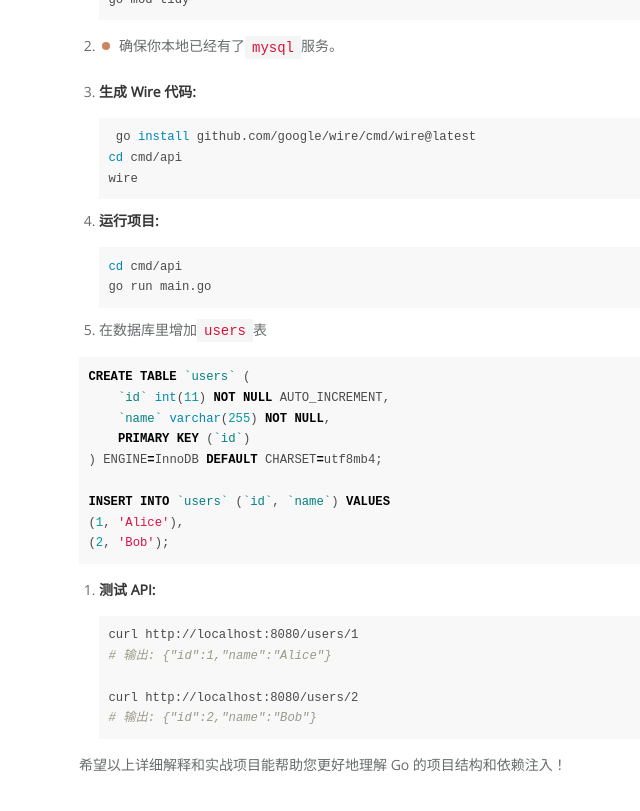
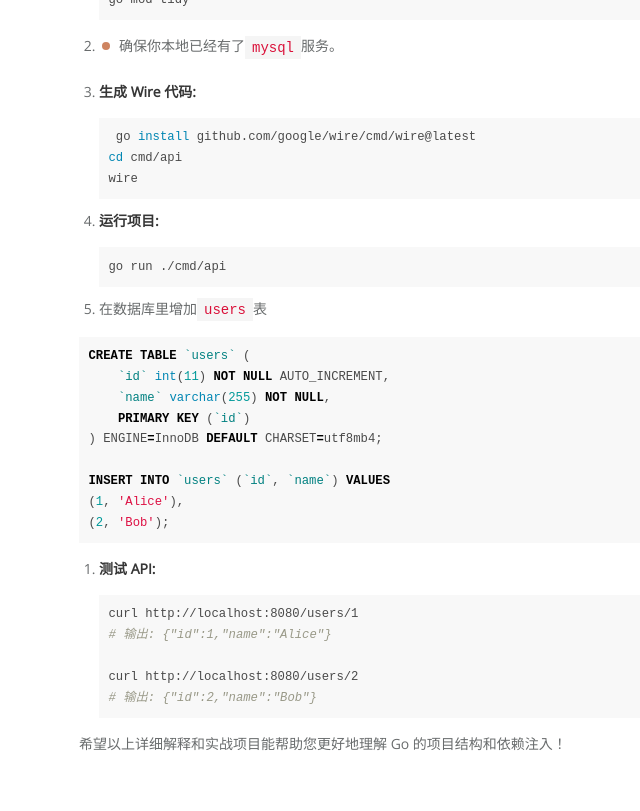
Before and after one commit to SincereMa/SincereMa.github.io, a Jekyll site: the page built from _posts/2025-03-16-learn-go-day-8-10.md, in a window 1280 px wide and 900 px high, scrolled down 12094 px. Shown: the top 811 px of the window, without its empty margins (6-646 px from the left). Built offline with Jekyll 4.4.1, drawn with Linux system fonts in a browser that asks for light colours; comment, search, counter and statistics services are not loaded.

Commit message:
update day8

````diff
--- a/_posts/2025-03-16-learn-go-day-8-10.md
+++ b/_posts/2025-03-16-learn-go-day-8-10.md
@@ -572,8 +572,7 @@ require (
 4.  **运行项目:**
 
     ```bash
-    cd cmd/api
-    go run main.go
+    go run ./cmd/api
     ```
 5. 在数据库里增加`users`表
 
````
